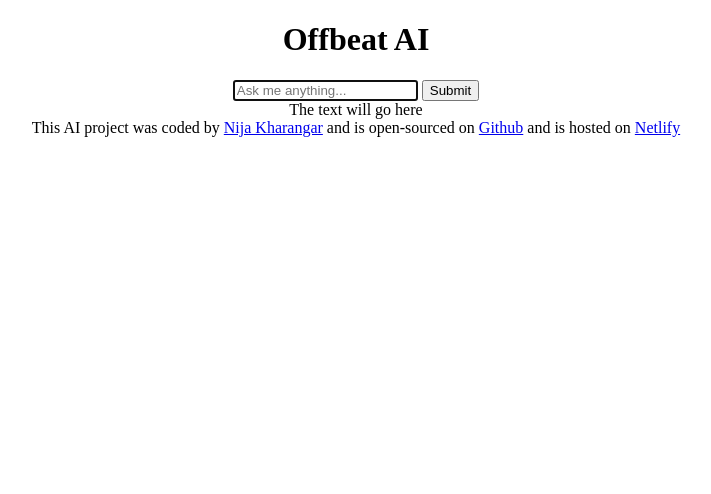
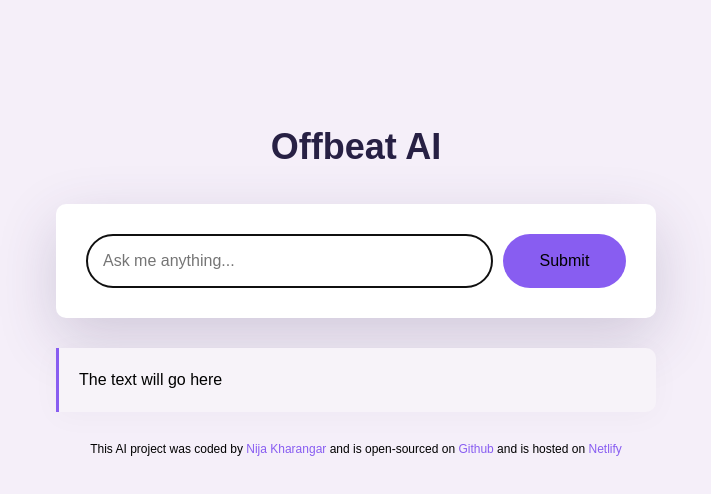
Before and after one commit to nija10/Offbeat-AI, a plain HTML site: page index.html in a window 1280 px wide. Shown: the whole page, without its empty margins (284-995 px from the left). Drawn offline with Linux system fonts and the light colour scheme.

Commit message:
Added Styling to project

```diff
--- a/index.html
+++ b/index.html
@@ -8,21 +8,23 @@
   <title>Offbeat AI</title>
 </head>
 <body>
+  <div class="container">
   <header>
   <h1>Offbeat AI</h1>
   </header>
 
   <main>
     <form>
-      <input type="text" placeholder="Ask me anything..." autofocus required autocomplete="off">
-      <input type="submit">
+      <input type="text" placeholder="Ask me anything..." autofocus required autocomplete="off" class="instructions">
+      <input type="submit" class="submit-button">
 
     </form>
-    <div>
+    <div class="text">
       The text will go here
     </div>
   </main>
   <footer>This AI project was coded by <a href="https://github.com/nija10" target="_blank">Nija Kharangar</a> and is open-sourced on <a href="https://github.com/nija10/Offbeat-AI" target="_blank">Github</a> and is hosted on <a href="https://offbeat-ai.netlify.app/" target="_blank">Netlify</a></footer>
+  </div>
   <script src="src/index.js"></script>
 </body>
 </html>
--- a/src/style.css
+++ b/src/style.css
@@ -1,3 +1,76 @@
 body{
+background: rgb(245, 239, 249);
+font-family: Arial, Helvetica, sans-serif;
+}
+
+.container{
+  margin: 120px auto;
+  max-width: 600px;
+  padding: 0 20px 10px 20px;
+  border-radius: 30px;
+}
+
+a{
+  color:#885df1;
+  text-decoration: none;
+}
+
+h1{
   text-align: center;
+  font-weight: 800;
+  font-size: 36px;
+  line-height: 1.5;
+  color:#272044
+
 }
+
+header{
+  margin-bottom: 30px;
+}
+
+
+form{
+  padding: 30px;
+  background-color: white;
+  border-radius: 10px;
+  display: flex;
+  box-shadow: 0px 20px 60px rgba(65, 50,100, 0.2);
+    margin-bottom: 30px;
+
+}
+
+.instructions{
+  padding:16px;
+  border: 1px solid rgba(39,33,66,0.5);
+  width:80%;
+  font-size: 16px;
+border-radius: 50px;
+line-height: 20px;
+
+}
+.submit-button{
+    margin-left: 10px;
+    background-color: #885df1;
+    border:none;
+    border-radius: 50px;
+    width:25%;
+    font-size: 16px;
+    padding:14px 24px;
+}
+
+.text{
+  font-size: 16px;
+  background-color: rgb(247, 243, 249);
+  padding: 20px;
+  line-height: 1.5;
+  border-left: 3px solid #885df1;
+  border-radius: 0 10px 10px 0;
+  box-shadow: 0px 4px 30px 0px rgba(39,33,66,0.03);
+
+}
+
+footer{
+  text-align: center;
+  font-size: 12px;
+  margin-top: 30px;
+}
```
